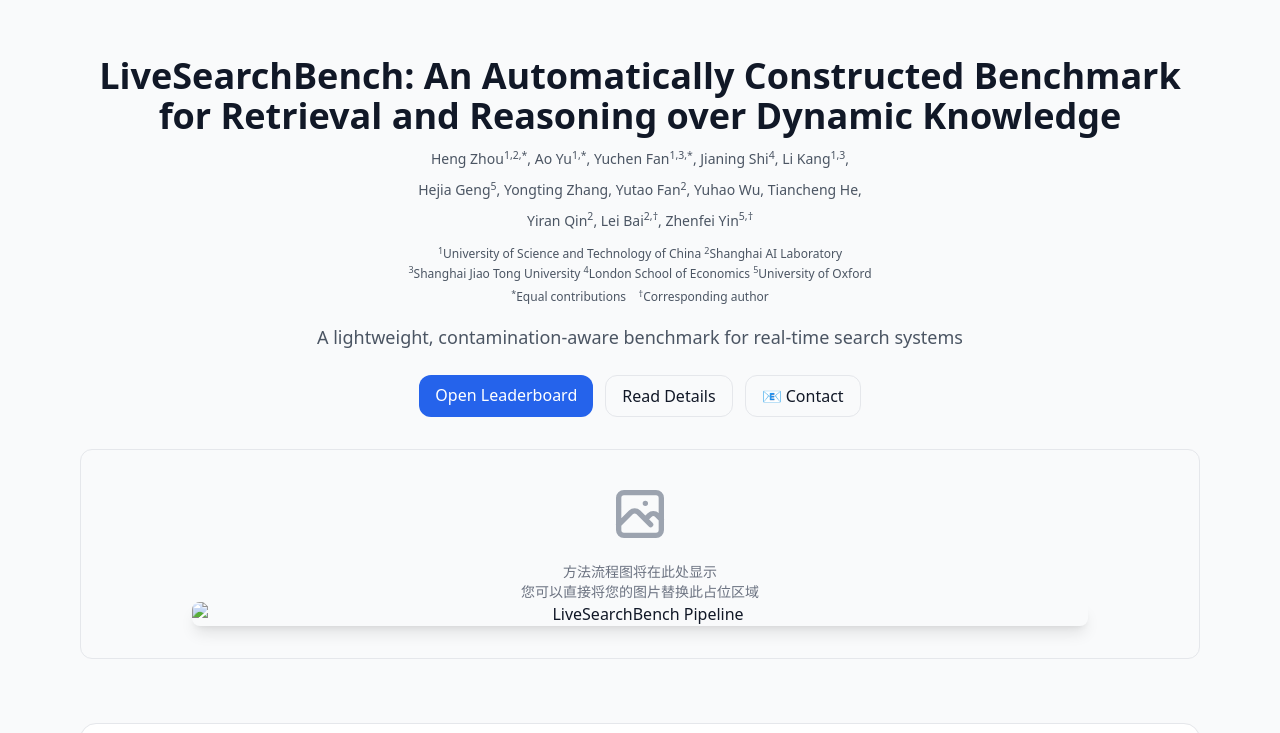
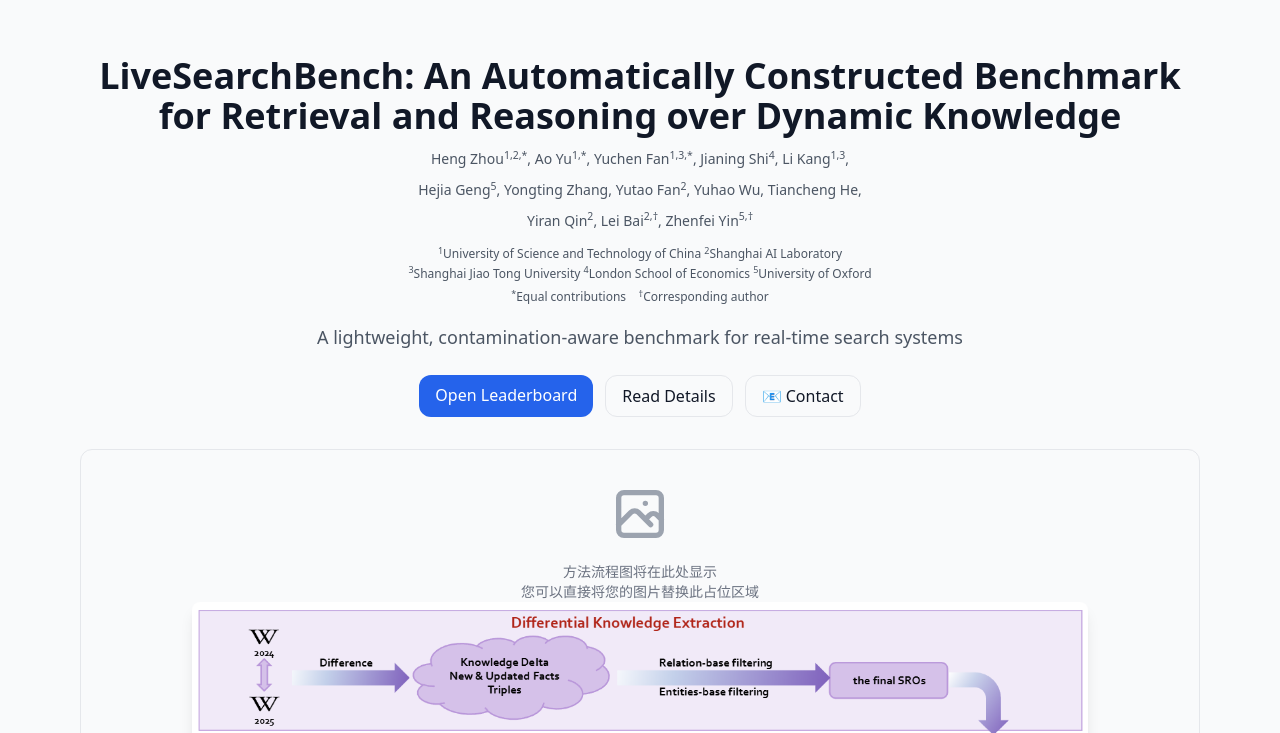
Before and after one commit to LiveSearchbench/LiveSearchbench.github.io, a plain HTML site: page index.html in a window 1280 px wide. Shown: the part 67-800 px from the top of the page. Drawn offline with nearby package versions, Linux system fonts and the light colour scheme.

Commit message:
add image

```diff
--- a/index.html
+++ b/index.html
@@ -122,7 +122,7 @@
         </div>
         <p class="text-gray-500 text-sm">方法流程图将在此处显示<br/>您可以直接将您的图片替换此占位区域</p>
 
-        <img src="path/to/your/image.png" alt="LiveSearchBench Pipeline" class="w-full max-w-4xl mx-auto rounded-lg shadow-lg" />
+        <img src="pipeline.png" alt="LiveSearchBench Pipeline" class="w-full max-w-4xl mx-auto rounded-lg shadow-lg" />
 
       </div>
     </div>
```
